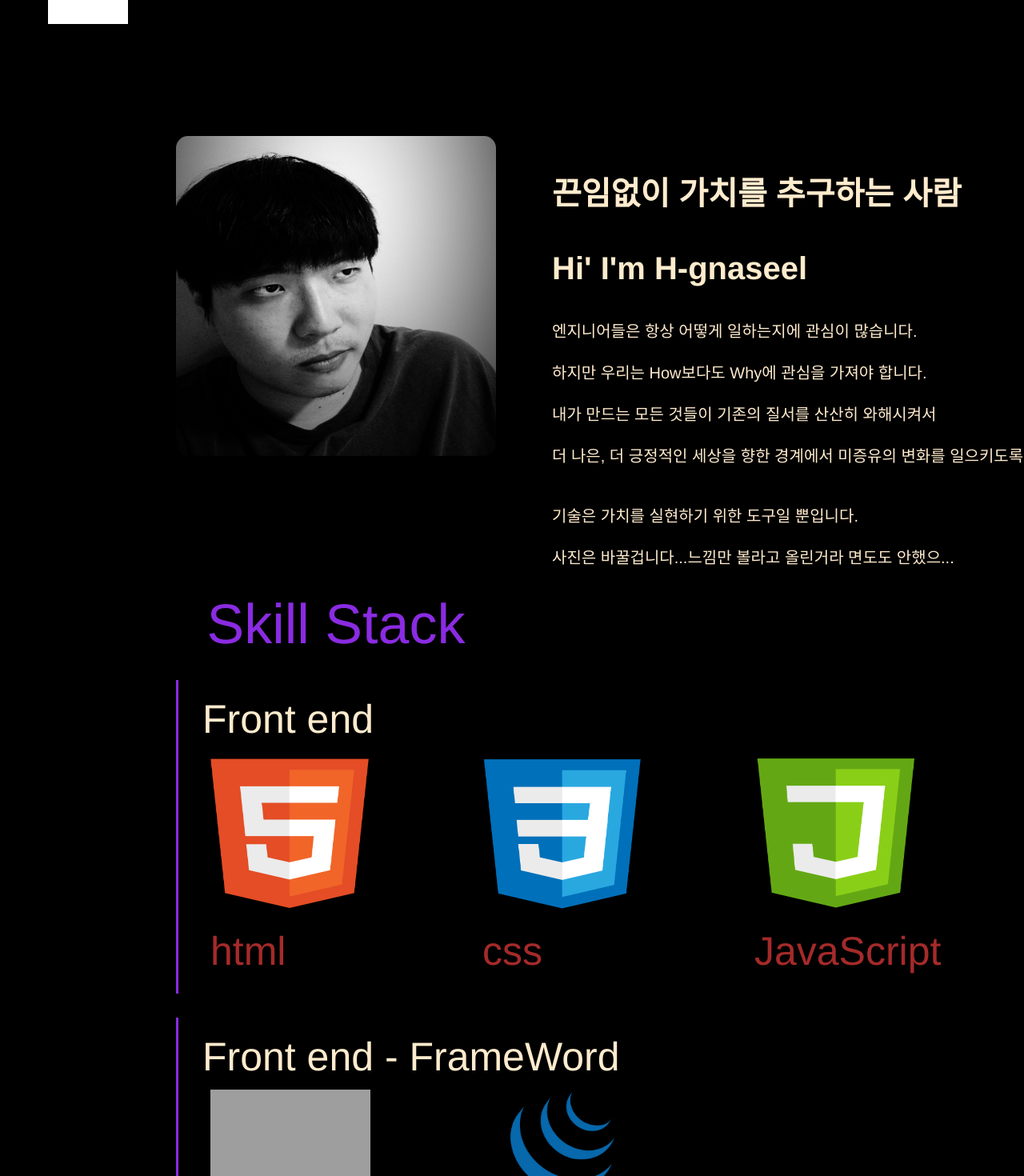
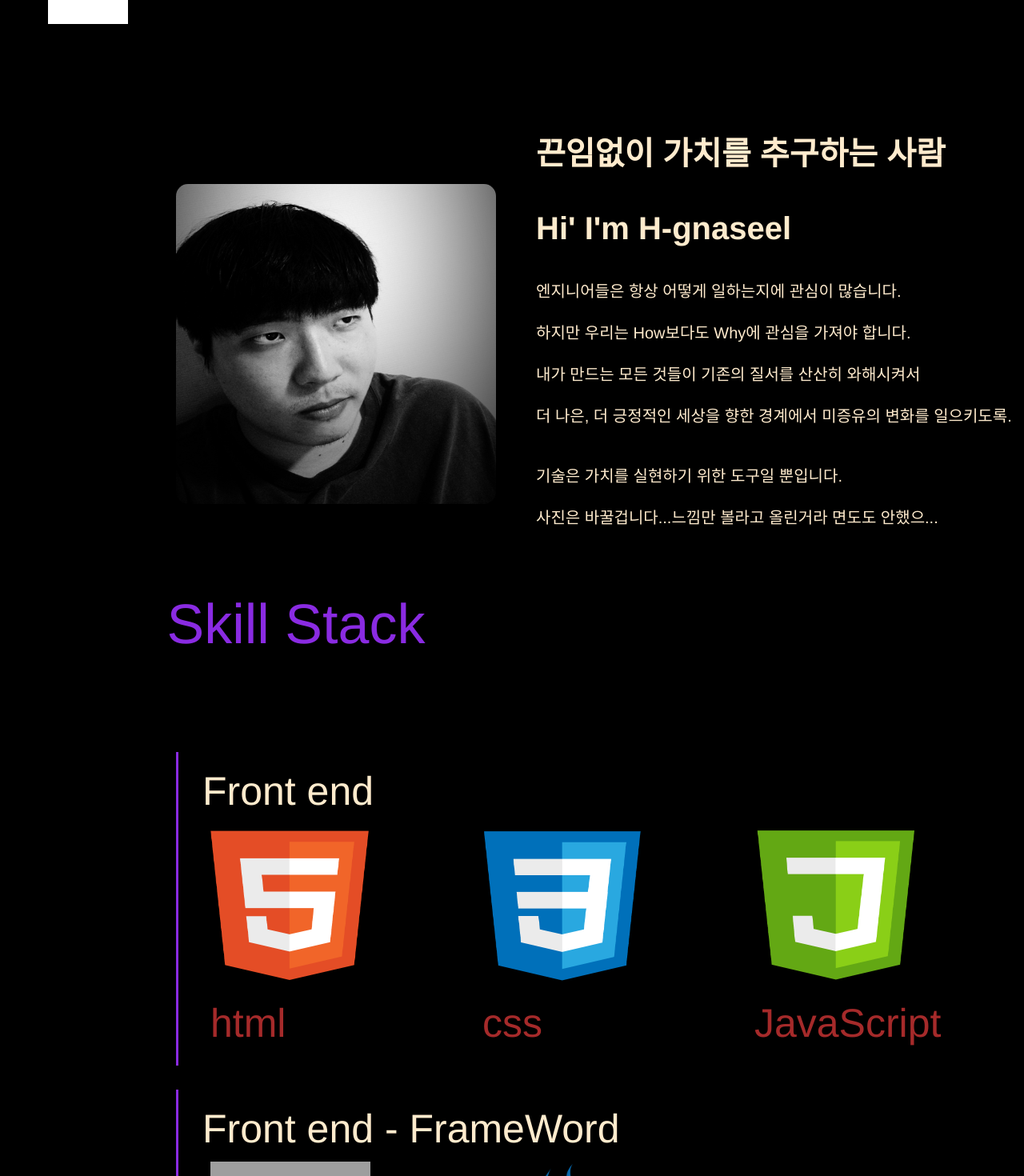
Before and after one commit to Navifra-Rich/Portfolio, a Vue app: page /gnaseel/About in a window 1280 px wide. Shown: the part 380-1850 px from the top of the page at 80% size. Built offline with nearby package versions, Linux system fonts and the light colour scheme; grey boxes are pictures that could not be loaded.

Commit message:
update About.vue
fix layout

```diff
--- a/src/views/About.vue
+++ b/src/views/About.vue
@@ -7,24 +7,26 @@
         <p @click="linkClick(link.url)">{{link.name}}</p>
       </div>
     </div>
-    <div class="up_button" @click="upScroll">위</div>
+    <div class="up_button">위</div>
     <div class="menu_link">
         <div class="menu_button" @mouseover="dropdownMenu"> 메뉴</div>
         <div class="menu_item" @click="mainLinkClick(item.url)" v-for="item in main_link_list" :key="item.name"> {{item.name}} </div>
     </div>
     <div class="about_content">
+        <div class="about_head" v-on:scroll.passive="onScroll">
             <div class="title_image">
                 <img src="../assets/aboutImg.png">
             </div>
-        <div class="about_disc_panel">
+            <div class="about_disc_panel" >
                 <p class="about_disc_title"><span v-html="aboutDiscTitle"></span></p>
                 <p class="about_disc_content"><span v-html="aboutDiscContent"></span>
                 </p>
             </div>
+        </div>
         <div class="skill_stack_title">Skill Stack</div>
-        <div class="skill_stack_panel" v-for="(stack, stackIdx) in skillStack" :key="stack.domain">
+        <div @mouseover="overSkillPanel(stackIdx)" class="skill_stack_panel" v-for="(stack, stackIdx) in skillStack" :key="stack.domain">
             <div class="stack_domain">{{stack.domain}}</div>
-            <div class="stack_skill"  @mouseover="printSkillDisc(stackIdx,index)" v-for="(skill, index) in stack.skills" :key="skill.id">
+            <div class="stack_skill" @click="skillClick(stackIdx)" @mouseover="printSkillDisc(stackIdx,index)" v-for="(skill, index) in stack.skills" :key="skill.id">
                 <img :src=stack.skillsIcon[index] >
                 <div class="skill_name">{{stack.skills[index]}}</div>
             </div>
@@ -37,6 +39,7 @@
 <script>
 export default {
     mounted(){
+        window.addEventListener('scroll',this.handleScroll);
         var m_panel = document.getElementsByClassName('menu_link');
         setTimeout(function(){
             scrollTo({top:400,behavior:'smooth'});
@@ -44,18 +47,29 @@ export default {
         },500);
     },
     methods:{
-        upScroll(){
-            window.scrollTo({top:0,behavior:"smooth"});
+        handleScroll(){
+            var about_head = document.getElementsByClassName('about_head');
+            //scrollTo({top:about_head[0].getBoundingClientRect().top, behavior:'smooth'});
+        },
+        onScroll(){
+           alert('!?');
         },
         linkClick(url){
             window.open(url);
         },
         mainLinkClick(url){
             window.scrollTo({top:0, behavior:"smooth"});
+            setTimeout(function(){
                 this.$router.push(url);
-            setTimeout(function(){
-                //location.href=url;
-            },400);
+            }.bind(this),400);
+        },
+        skillClick(idx){
+            var panel=document.getElementsByClassName('skill_stack_panel');
+            var winHeight = panel[idx].getBoundingClientRect().top;
+            var winScroll = window.pageYOffset;
+            var scTo = winHeight+winScroll;
+            window.scrollTo({ top:scTo, behavior:'smooth'});
+            alert(event.clientY)
         },
         printSkillDisc(idx1,idx2){
             var el=document.getElementsByClassName('skill_disc');
@@ -67,6 +81,8 @@ export default {
 
             if(panel[idx1].style.minHeight<val)
             panel[idx1].style.minHeight= val+"px";
+
+
         },
         dropdownMenu(){
            var arr=document.getElementsByClassName('menu_item');
@@ -76,6 +92,14 @@ export default {
             while(arr!=null){
                arr[0].className='menu_item_on';
             }
+        },
+        overSkillPanel(idx){
+            // var panel=document.getElementsByClassName('skill_stack_panel');
+            // var winHeight = panel[idx].getBoundingClientRect().top;
+            // var winScroll = window.pageYOffset;
+            // var scTo = winHeight+winScroll;
+            // window.scrollTo({ top:scTo, behavior:'smooth'});
+            //alert(event.clientY);
         },
     },
     data(){
@@ -243,16 +267,16 @@ export default {
         position: absolute;
         width:1200px;
         height:1500px;
-        //background: blueviolet;
         background : black;
         color: blanchedalmond;
+        .about_head{
+            display:flex;
+            justify-content: center;
+            align-items: center;
             .title_image{
-            top:50px;
-            left:50px;
                 width:400px;
                 height:400px;
                 background:black;
-            position:absolute;
                 vertical-align: middle;
                 img{
                     width:400px;
@@ -261,12 +285,10 @@ export default {
                 }
             }
             .about_disc_panel{
+                margin-left: 30px;
                 padding-left:20px;
-            top:50px;
-            left:500px;
                 width:650px;
                 height:620px;
-            position:absolute;
                 background:black;
                 text-align: left;
                 .about_disc_title{
@@ -277,12 +299,12 @@ export default {
                     font-size: 20px;
                 }
             }
+        }
         .skill_stack_title{
             top:620px;
             left:50px;
             width:400px;
             height:170px;
-            position:absolute;
             background: black;
             font-size:70px;
             color:blueviolet;
@@ -291,7 +313,6 @@ export default {
             margin:30px 30px 30px 0px;
             border-left: 3px solid blueviolet;
             padding:20px;
-            top:700px;
             left:50px;
             width:1080px;
             //height:400px; //높이는 동적으로 바뀌어야될듯??
```
Lines whose indentation alone changed are shown as unchanged.
